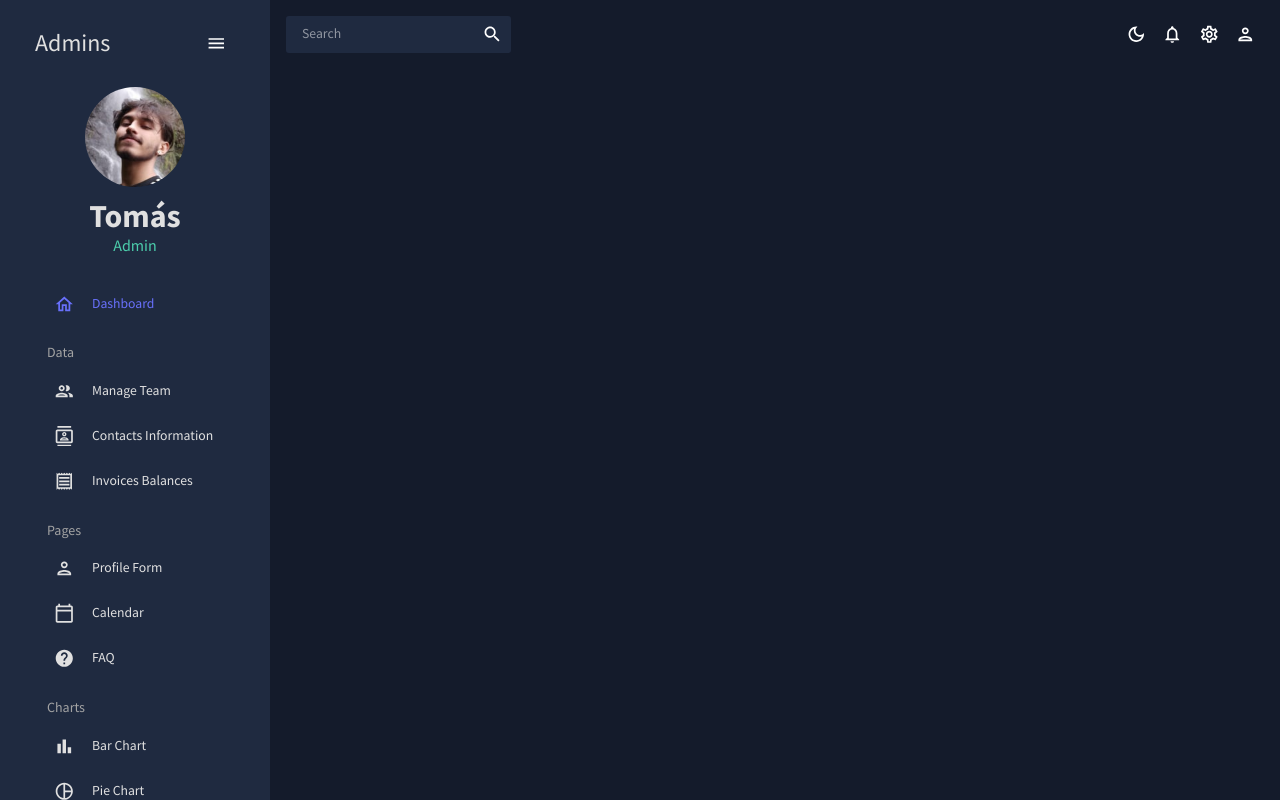
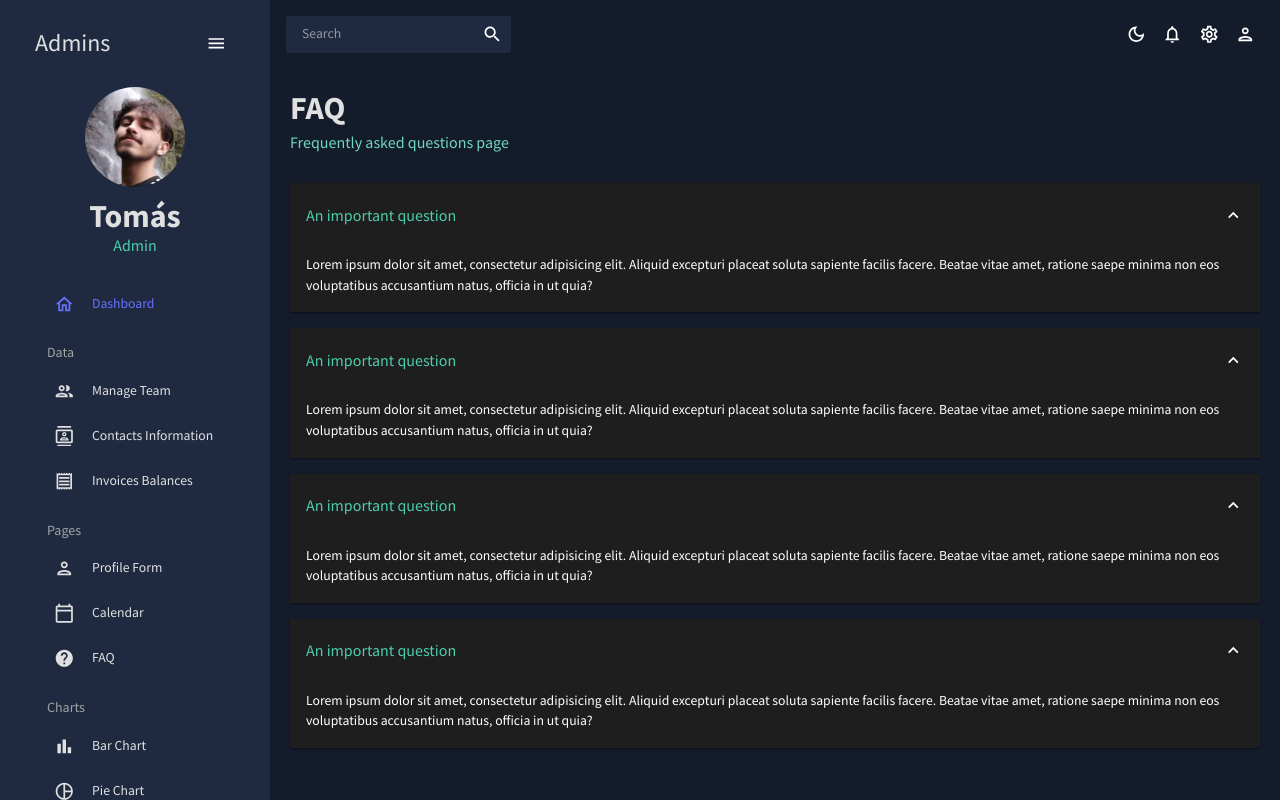
Before and after one commit to Tomasrv333/react-dashboard, a React (Create React App) app: page /faq in a window 1280 px wide. Built offline with nearby package versions, Linux system fonts and the light colour scheme.

Commit message:
FAQ upload

```diff
--- a/src/App.js
+++ b/src/App.js
@@ -12,7 +12,7 @@
 import Form from "./scenes/form";
 // import Line from "./scenes/line";
 // import Pie from "./scenes/pie";
-// import FAQ from "./scenes/faq";
+import FAQ from "./scenes/faq";
 // import Geography from "./scenes/geography";
 import Calendar from "./scenes/calendar";
 
@@ -36,7 +36,7 @@
               {/* <Route path="/bar" element={<Bar />} /> */}
               {/* <Route path="/pie" element={<Pie />} /> */}
               {/* <Route path="/line" element={<Line />} /> */}
-              {/* <Route path="/faq" element={<FAQ />} /> */}
+              <Route path="/faq" element={<FAQ />} />
               {/* <Route path="/geography" element={<Geography />} /> */}
               <Route path="/calendar" element={<Calendar />} />
             </Routes>
--- /dev/null
+++ b/src/scenes/faq/index.jsx
@@ -0,0 +1,76 @@
+import { Box, Typography, useTheme } from "@mui/material";
+import Header from "../../components/Header";
+import Accordion from "@mui/material/Accordion";
+import AccordionSummary from "@mui/material/AccordionSummary";
+import AccordionDetails from "@mui/material/AccordionDetails";
+import ExpandMoreIcon from "@mui/icons-material/ExpandMore";
+import { tokens } from "../../theme";
+
+const FAQ = () => {
+    const theme = useTheme();
+    const colors = tokens(theme.palette.mode);
+
+    return (
+        <Box m="20px">
+            <Header title="FAQ" subtitle="Frequently asked questions page" />
+
+            <Accordion defaultExpanded>
+                <AccordionSummary expandIcon={<ExpandMoreIcon />}>
+                    <Typography color={colors.greenAccent[500]} variant="h5">
+                        An important question
+                    </Typography>
+                </AccordionSummary>
+
+                <AccordionDetails>
+                    <Typography>
+                        Lorem ipsum dolor sit amet, consectetur adipisicing elit. Aliquid excepturi placeat soluta sapiente facilis facere. Beatae vitae amet, ratione saepe minima non eos voluptatibus accusantium natus, officia in ut quia?
+                    </Typography>
+                </AccordionDetails>
+            </Accordion>
+
+            <Accordion defaultExpanded>
+                <AccordionSummary expandIcon={<ExpandMoreIcon />}>
+                    <Typography color={colors.greenAccent[500]} variant="h5">
+                        An important question
+                    </Typography>
+                </AccordionSummary>
+
+                <AccordionDetails>
+                    <Typography>
+                        Lorem ipsum dolor sit amet, consectetur adipisicing elit. Aliquid excepturi placeat soluta sapiente facilis facere. Beatae vitae amet, ratione saepe minima non eos voluptatibus accusantium natus, officia in ut quia?
+                    </Typography>
+                </AccordionDetails>
+            </Accordion>
+
+            <Accordion defaultExpanded>
+                <AccordionSummary expandIcon={<ExpandMoreIcon />}>
+                    <Typography color={colors.greenAccent[500]} variant="h5">
+                        An important question
+                    </Typography>
+                </AccordionSummary>
+
+                <AccordionDetails>
+                    <Typography>
+                        Lorem ipsum dolor sit amet, consectetur adipisicing elit. Aliquid excepturi placeat soluta sapiente facilis facere. Beatae vitae amet, ratione saepe minima non eos voluptatibus accusantium natus, officia in ut quia?
+                    </Typography>
+                </AccordionDetails>
+            </Accordion>
+
+            <Accordion defaultExpanded>
+                <AccordionSummary expandIcon={<ExpandMoreIcon />}>
+                    <Typography color={colors.greenAccent[500]} variant="h5">
+                        An important question
+                    </Typography>
+                </AccordionSummary>
+
+                <AccordionDetails>
+                    <Typography>
+                        Lorem ipsum dolor sit amet, consectetur adipisicing elit. Aliquid excepturi placeat soluta sapiente facilis facere. Beatae vitae amet, ratione saepe minima non eos voluptatibus accusantium natus, officia in ut quia?
+                    </Typography>
+                </AccordionDetails>
+            </Accordion>
+        </Box>
+    )
+}
+
+export default FAQ;
```
